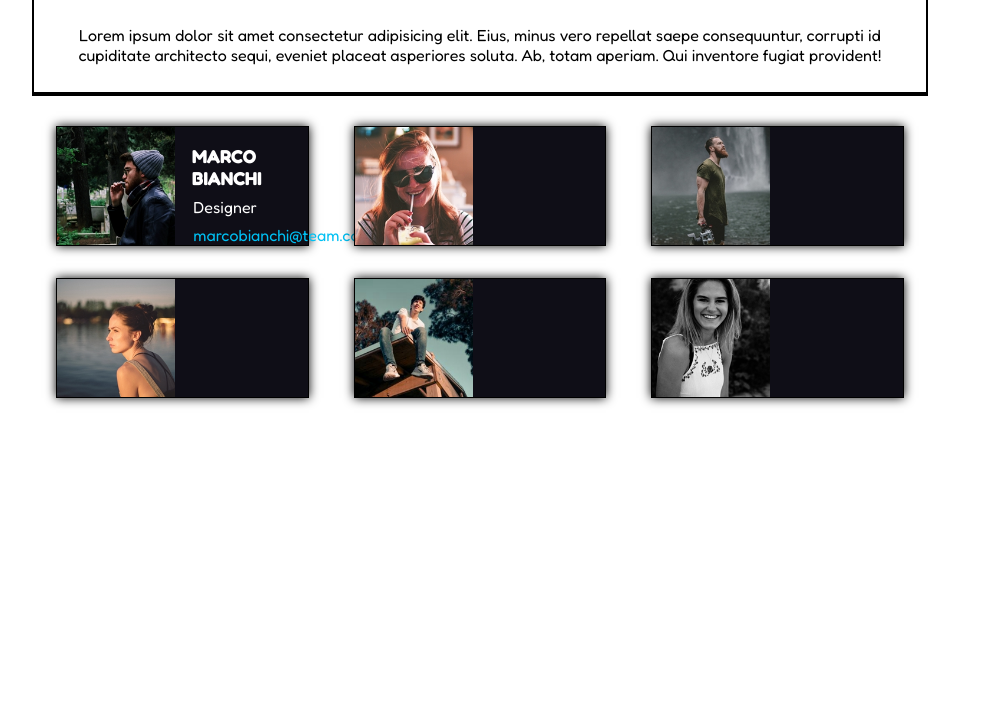
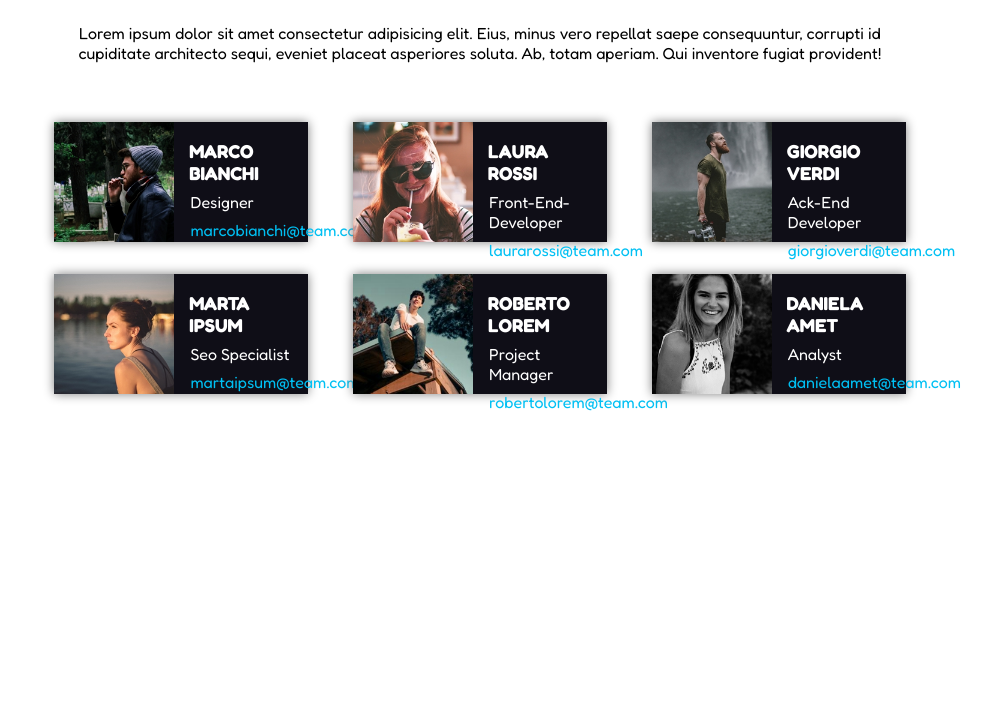
Before and after one commit to BernardoCosmi/html-css-float-cards, a plain HTML site: page index.html in a window 1280 px wide. Shown: the part 84-800 px from the top of the page, without its empty margins (160-1151 px from the left). Drawn offline with Linux system fonts and the light colour scheme.

Commit message:
all cards done, final commit

```diff
--- a/assets/CSS/style.css
+++ b/assets/CSS/style.css
@@ -3,14 +3,8 @@
     padding: 0;
     box-sizing: border-box;
 }
-
 html{
     font-family: 'Fredoka', sans-serif;
-}
-
-/* Temporary Border */
-div{
-    border: 1px solid black;
 }
 
 /* General container */
@@ -27,10 +21,10 @@ div{
     font-weight: 700;
     color: #E53170;
 }
-
 div>p{
     padding: 3%;
     text-align: center;
+    font-size: medium;
 }
 
 /* Floating Cards */
@@ -40,7 +34,7 @@ div>p{
     height: 120px;
     float: left;
     margin:2em calc(15%/6) 0;
-    box-shadow: 0 0 10px black;
+    box-shadow: 0 0 10px grey;
     background-position: left;
     background-color: #0F0E17;
     background-repeat: no-repeat;
@@ -59,7 +53,6 @@ div>p{
     text-transform: capitalize;
     margin: 0.5em 0.5em 0 8.5em;
 }
-
 .email{
     color: #00C0F3;
     display: block;
--- a/index.html
+++ b/index.html
@@ -35,15 +35,34 @@
             </div>
 
             <div class="laura card">
-                <h3 class="name"></h3>
-                <span class="qualification"></span>
-                <a class="email" href="mailto:"></a>
+                <h3 class="name">laura rossi</h3>
+                <span class="qualification">front-end-developer</span>
+                <a class="email" href="mailto:laurarossi@team.com">laurarossi@team.com</a>
             </div>
 
-            <div class="giorgio card"></div>
-            <div class="marta card"></div>
-            <div class="roberto card"></div>
-            <div class="daniela card"></div>
+            <div class="giorgio card">
+                <h3 class="name">giorgio verdi</h3>
+                <span class="qualification">ack-end developer</span>
+                <a class="email" href="mailto:giorgioverdi@team.com">giorgioverdi@team.com</a>
+            </div>
+
+            <div class="marta card">
+                <h3 class="name">marta ipsum</h3>
+                <span class="qualification">seo specialist</span>
+                <a class="email" href="mailto:martaipsum@team.com">martaipsum@team.com</a>
+            </div>
+
+            <div class="roberto card">
+                <h3 class="name">roberto lorem</h3>
+                <span class="qualification">project manager</span>
+                <a class="email" href="mailto:robertolorem@team.com">robertolorem@team.com</a>
+            </div>
+
+            <div class="daniela card">
+                <h3 class="name">daniela amet</h3>
+                <span class="qualification">analyst</span>
+                <a class="email" href="mailto:danielaamet@team.com">danielaamet@team.com</a>
+            </div>
         </div>
     </div>
     </body>
```
